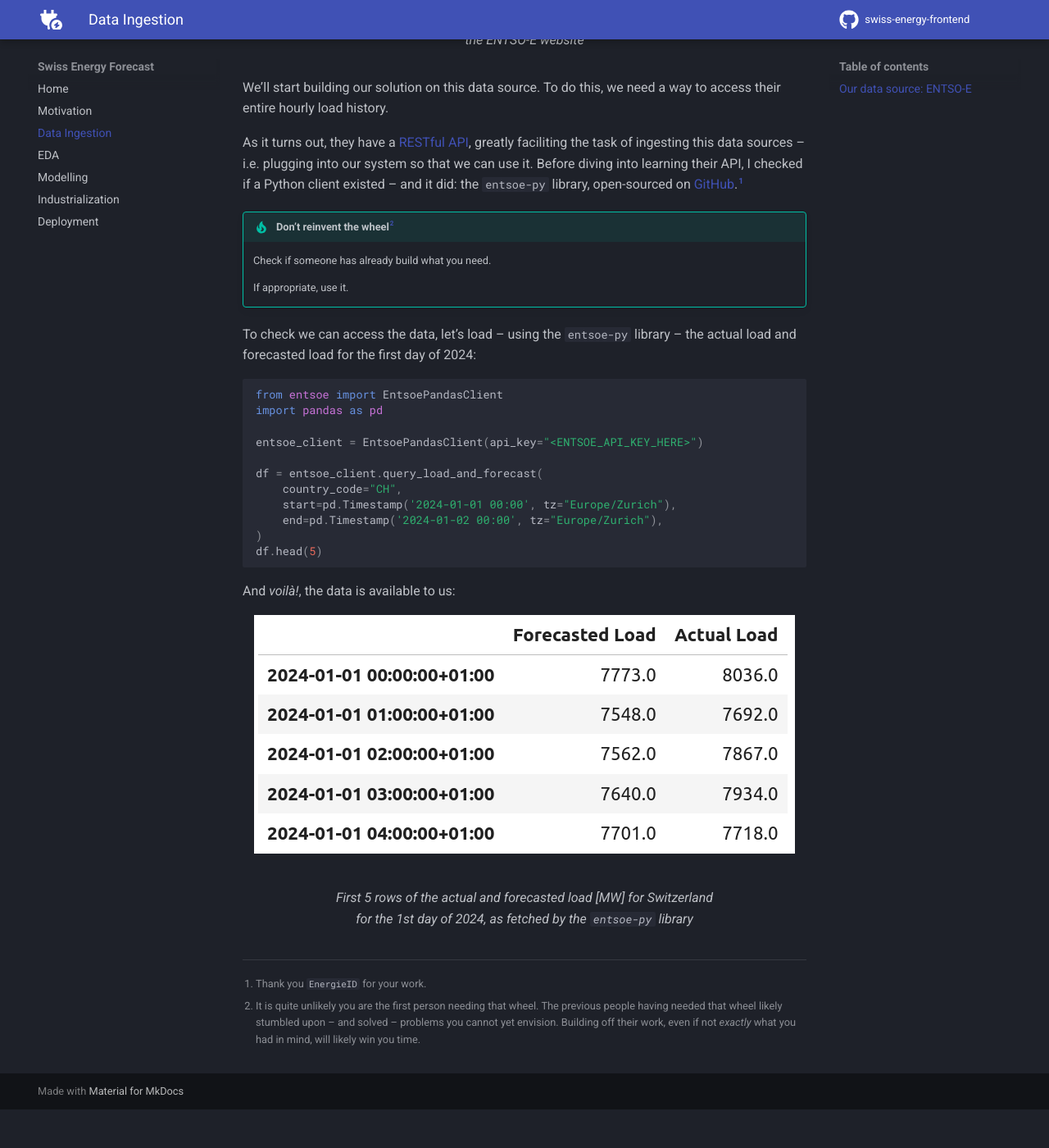
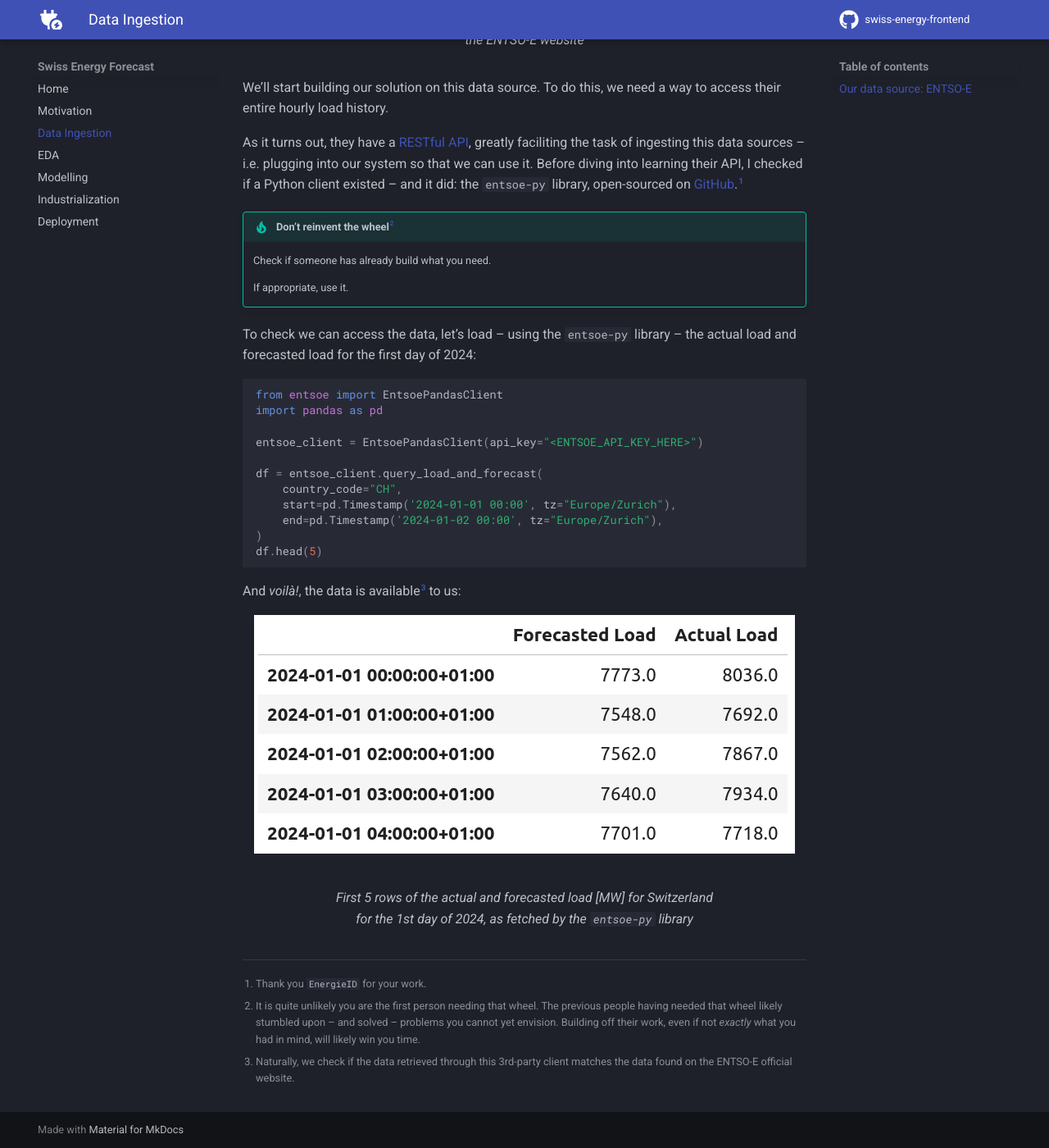
Before and after one commit to arthurgassner/swissenergy-frontend, an MkDocs documentation site: the page built from docs/data_ingestion.md, in a window 1280 px wide and 1400 px high, scrolled down 725 px. Shown: the whole window at 82% size. Built offline with MkDocs 1.6.1 and Material for MkDocs 9.7.7, drawn with Linux system fonts in a browser that asks for light colours; a script that is not in the unit is left out; comment, search, counter and statistics services are not loaded; before the commit the page ends 2078 px from its top, so only the background shows below that.

````diff
--- a/docs/data_ingestion.md
+++ b/docs/data_ingestion.md
@@ -38,7 +38,7 @@
 df.head(5)
 ```
 
-And _voilà!_, the data is available to us:
+And _voilà!_, the data is available[^3] to us:
 
 <figure markdown="span">
   ![Image title](images/data_ingestion/entsoe_dataframe.png){ width="100%" }
@@ -49,3 +49,5 @@
 [^1]: Thank you `EnergieID` for your work.
 
 [^2]: It is quite unlikely you are the first person needing that wheel. The previous people having needed that wheel likely stumbled upon -- and solved -- problems you cannot yet envision. Building off their work, even if not _exactly_ what you had in mind, will likely win you time.
+
+[^3]: Naturally, we check if the data retrieved through this 3rd-party client matches the data found on the ENTSO-E official website.
````
